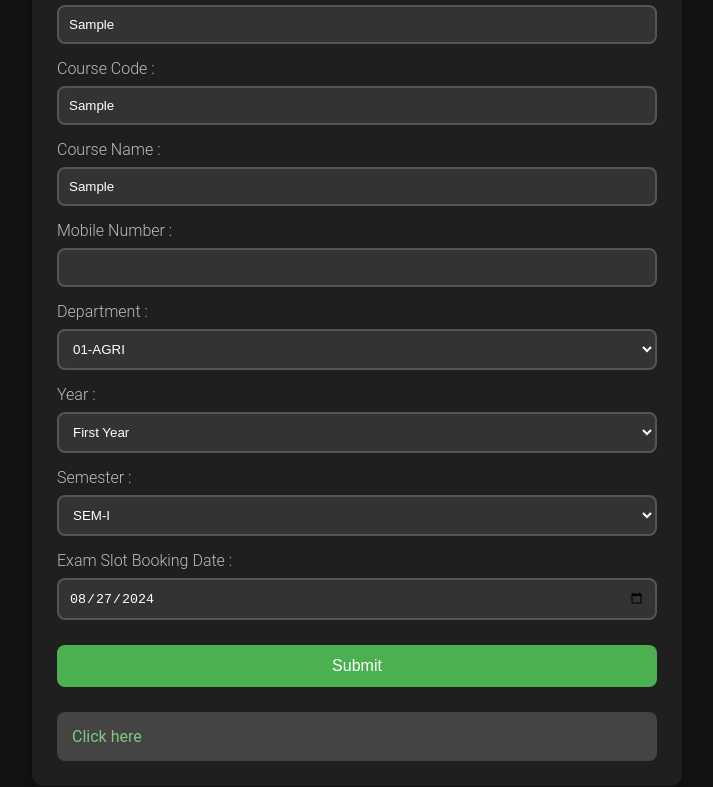
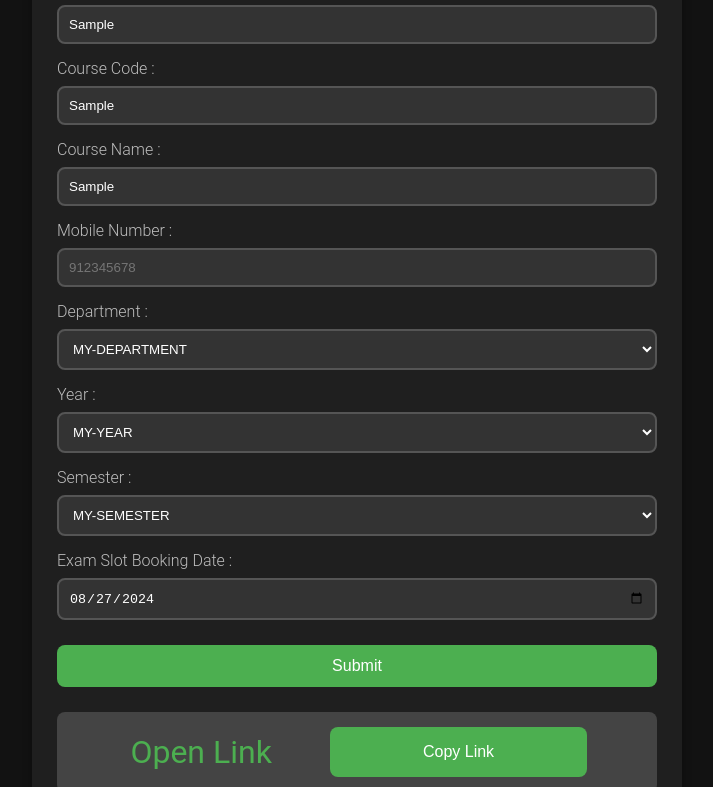
Before and after one commit to Visalan-H/GFormFiller, a plain HTML site: page index.html in a window 1280 px wide. Both pictures are taken after typing "https://example.com", "Sample", "Sample", "Sample", "Sample", "Sample" into the empty fields and a click on the button "Submit". Shown: the part 437-1224 px from the top of the page, without its empty margins (283-996 px from the left). Drawn offline with Linux system fonts and the light colour scheme.

Commit message:
added buttons and more

```diff
--- a/css/style.css
+++ b/css/style.css
@@ -1,69 +1,3 @@
-/* body { */
-/*   font-family: Arial, sans-serif; */
-/*   background-color: #1e1e1e; */
-/*   color: #ffffff; */
-/*   margin: 0; */
-/*   padding: 20px; */
-/* } */
-/**/
-/* .form-container { */
-/*   max-width: 600px; */
-/*   margin: auto; */
-/*   background-color: #2d2d2d; */
-/*   padding: 20px; */
-/*   border-radius: 10px; */
-/* } */
-/**/
-/* h1, */
-/* h2 { */
-/*   text-align: center; */
-/* } */
-/**/
-/* label { */
-/*   display: block; */
-/*   margin-top: 10px; */
-/* } */
-/**/
-/* input, */
-/* select { */
-/*   width: 100%; */
-/*   padding: 10px; */
-/*   margin-top: 5px; */
-/*   background-color: #333; */
-/*   color: #fff; */
-/*   border: 1px solid #444; */
-/*   border-radius: 5px; */
-/* } */
-/**/
-/* button { */
-/*   width: 100%; */
-/*   padding: 10px; */
-/*   background-color: #4caf50; */
-/*   color: #fff; */
-/*   border: none; */
-/*   border-radius: 5px; */
-/*   margin-top: 20px; */
-/*   cursor: pointer; */
-/* } */
-/**/
-/* button:hover { */
-/*   background-color: #45a049; */
-/* } */
-/**/
-/* a { */
-/*   color: greenyellow; */
-/*   text-decoration: none; */
-/* } */
-/**/
-/* #result { */
-/*   margin-top: 20px; */
-/*   padding: 10px; */
-/*   background-color: #444; */
-/*   border-radius: 5px; */
-/*   word-wrap: break-word; */
-/* } */
-
-/* Body and Container Styles */
 body {
   font-family: "Roboto", sans-serif;
   background-color: #121212;
@@ -153,6 +87,7 @@ button:before {
   top: 50%;
   left: 50%;
   width: 300%;
+  flex-basis: 48fr;
   height: 300%;
   background-color: rgba(255, 255, 255, 0.15);
   transition: all 0.4s ease-out;
@@ -195,6 +130,34 @@ a:hover {
   border-radius: 8px;
   word-wrap: break-word;
   animation: fadeInUp 0.5s ease-out;
+  display: flex;
+  align-items: center;
+  justify-content: space-evenly;
+
+  & button {
+    flex-basis: 45%;
+    padding: 1rem 0;
+    margin: 0;
+  }
+
+  & a {
+    font-size: 2em;
+    text-decoration: none;
+    border-radius: 8px;
+    box-shadow: inset 0 0 0 0 #4caf50;
+    color: #4caf50;
+    padding: 0.4rem 0.35rem;
+    margin: 0 -0.15rem;
+    transition:
+      color 0.5s ease-in-out,
+      box-shadow 0.5s ease-in-out;
+    vertical-align: center;
+
+    &:hover {
+      color: #fff;
+      box-shadow: inset 10em 0 0 0 #4caf50;
+    }
+  }
 }
 
 /* Animations */
--- a/index.html
+++ b/index.html
@@ -53,14 +53,25 @@
         />
 
         <label for="courseName">Course Name :</label>
-        <input type="text" id="courseName" name="courseName" />
+        <input
+          type="text"
+          id="courseName"
+          name="courseName"
+          placeholder="My Course Name"
+        />
 
         <label for="mobileNumber">Mobile Number :</label>
-        <input type="tel" id="mobileNumber" name="mobileNumber" />
+        <input
+          type="tel"
+          id="mobileNumber"
+          name="mobileNumber"
+          placeholder="912345678"
+        />
 
         <label for="department">Department :</label>
 
         <select id="department" name="department">
+          <option selected disabled>MY-DEPARTMENT</option>
           <option value="01-AGRI">01-AGRI</option>
           <option value="02-BME">02-BME</option>
           <option value="03-CIVIL">03-CIVIL</option>
@@ -82,6 +93,7 @@
 
         <label for="year">Year :</label>
         <select id="year" name="year">
+          <option selected disabled>MY-YEAR</option>
           <option value="First Year">First Year</option>
           <option value="Second Year">Second Year</option>
           <option value="Third Year">Third Year</option>
@@ -91,6 +103,7 @@
 
         <label for="semester">Semester :</label>
         <select id="semester" name="semester">
+          <option selected disabled>MY-SEMESTER</option>
           <option value="SEM-I">SEM-I</option>
           <option value="SEM-II">SEM-II</option>
           <option value="SEM-III">SEM-III</option>
--- a/script/myscripts.js
+++ b/script/myscripts.js
@@ -35,14 +35,18 @@ function submitForm() {
   const semester = encodeURIComponent(
     document.getElementById("semester").value,
   );
-  const examDate = encodeURIComponent(
-    document.getElementById("examDate").value,
-  );
+  let examDate = encodeURIComponent(document.getElementById("examDate").value);
+  let parts = examDate.split("-");
+  examDate = `${parts[2]}-${parts[1]}-${parts[0]}`;
 
   // Format the query string
   const queryString = `?entry.151300878=${courseCode}&entry.269045572=${regNumber}&entry.470796958=${examDate}&entry.545502880=${year}&entry.619978745=${mobileNumber}&entry.767058731=${macAddress}&entry.1474847017=${studentName}&entry.1661013302=${courseName}&entry.2025981088=${department}&entry.2102436453=${semester}`;
 
   // Display the result as a clickable link
   document.getElementById("result").innerHTML =
-    `<a href="${siteLink}${queryString}" target="_blank">Click here</a>`;
+    `<a href="${siteLink}${queryString}" target="_blank">Open Link</a><button id="copyButton">Copy Link</button>`;
+
+  document.getElementById("copyButton").addEventListener("click", function() {
+    navigator.clipboard.writeText(`${siteLink}${queryString}`);
+  });
 }
```
